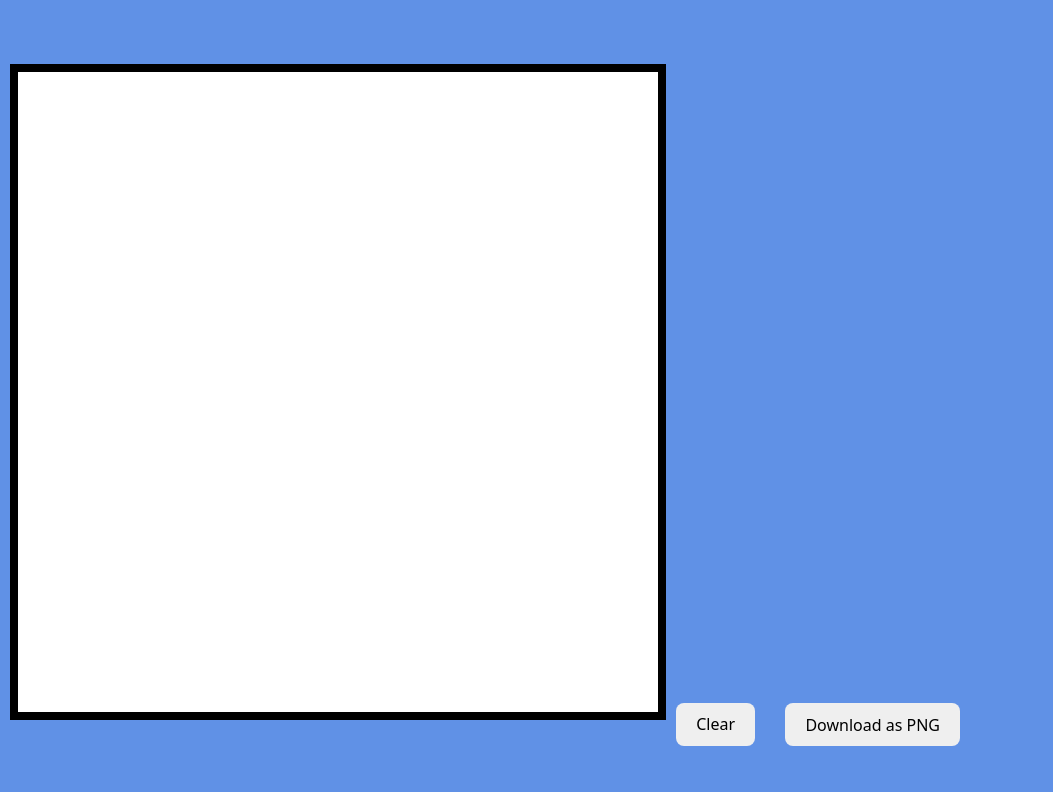
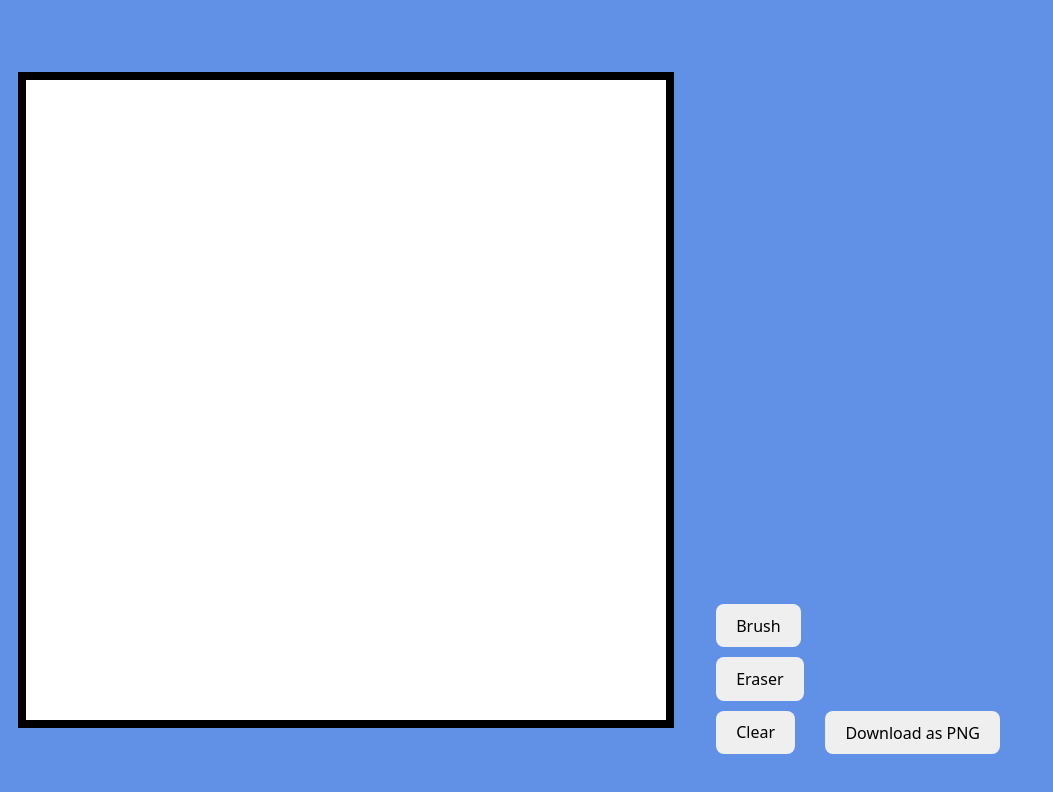
Before and after one commit to Biskkit/Pixel-Art-Site, a React (Vite) app: page / in a window 1280 px wide. Shown: the top 792 px of the page, without its empty margins (0-1053 px from the left). Built offline with nearby package versions, Linux system fonts and the light colour scheme.

Commit message:
Implement eraser and brush tool and change some CSS styling

```diff
--- a/src/App.css
+++ b/src/App.css
@@ -1,4 +1,5 @@
 canvas {
+	/* display: block; */
 	border: .5em black solid;
 	image-rendering: pixelated;
 	background-color: white;
@@ -7,7 +8,7 @@ canvas {
 
 a.buttonLink {
 	text-decoration: none;
-	color: light-dark(black, white);
+	color: light-dark(ButtonText, ButtonText);
 	margin: 0px 30px;
 	/* Padding works for separation between content and things like borders */
 	padding: .6em 1.2em;
@@ -18,3 +19,12 @@ a.buttonLink {
 a.buttonLink:hover {
 	border-color: #ffffff;
 }
+
+div.sidebar {
+	display: inline-block;
+	margin: 0em 2em;
+}
+div.tools > button {
+	display: block;
+	margin: 10px 0px;
+}
--- a/src/components/canvas.jsx
+++ b/src/components/canvas.jsx
@@ -1,6 +1,6 @@
 import { useEffect, useRef, useState } from "react";
 import { Sidebar } from "./sidebar";
-import { fillPixel } from "../helper-functions/canvasFunctions";
+import { erasePixel, fillPixel } from "../helper-functions/canvasFunctions";
 
 // Main component
 export function Canvas() {
@@ -49,7 +49,7 @@ export function Canvas() {
 	 * Then, these buttons can call this function and update the top-level currentAction state variable accordingly.
 	 * @param {String} action, action to update to
 	*/
-	function updateAction (action) {
+	function updateCanvasAction (action) {
 		setCanvasAction(action);
 	}
 
@@ -75,6 +75,9 @@ export function Canvas() {
 		switch (canvasAction) {
 			case "paint":
 				fillPixel(canvas, posX, posY, pScale);
+				break;
+			case "erase":
+				erasePixel(canvas, posX, posY, pScale);
 				break;
 			default:
 				break;
@@ -114,7 +117,7 @@ export function Canvas() {
 				height={16}
 			width={16}>
 			</canvas>
-			<Sidebar canvas = {canvasRef.current}/>
+			<Sidebar canvas = {canvasRef.current} updateCanvasAction = { updateCanvasAction }/>
 		</>
 	);
 }
--- a/src/components/sidebar.jsx
+++ b/src/components/sidebar.jsx
@@ -12,12 +12,30 @@
  * Top-level Sidebar component.
  * @param {HTMLCanvasElement1} canvas, top-level canvas object
  */
-export function Sidebar({ canvas }) {
+export function Sidebar({ canvas, updateCanvasAction }) {
 	return (
-		<>
-			<ClearBtn canvas = {canvas}/>
-			<DownloadLink canvas = {canvas}/>
-		</>
+		<div className="sidebar">
+			<div className="tools">
+				<BrushButton updateCanvasAction={updateCanvasAction}/>
+				<EraserButton updateCanvasAction={updateCanvasAction}/>
+			</div>
+			<div className="utility">
+				<ClearBtn canvas = {canvas}/>
+				<DownloadLink canvas = {canvas}/>
+			</div>
+		</div>
+	)
+}
+
+function BrushButton( { updateCanvasAction } ) {
+	return(
+		<button color="blue" onClick={() => updateCanvasAction("paint")}>Brush</button>
+	)
+}
+
+function EraserButton( { updateCanvasAction } ) {
+	return(
+		<button color = "pink" onClick={() => updateCanvasAction("erase")}>Eraser</button>
 	)
 }
 
--- a/src/helper-functions/canvasFunctions.jsx
+++ b/src/helper-functions/canvasFunctions.jsx
@@ -26,3 +26,18 @@ export function fillPixel(canvas, posX, posY, pScale) {
 	posY = transposePosition(posY, pScale);
 	ctx.fillRect(posX, posY, 1, 1);
 }
+
+/**
+ * @brief Same as fillPixel except it clears the pixel instead
+ * @param {HTMLCanvasElement} canvas, canvas to act on
+ * @param posX, x position on canvas
+ * @param posY, y position on canvas
+ */
+export function erasePixel (canvas, posX, posY, pScale) {
+	// Native JS event to access things react doesn't support like offsetX and offsetY
+	const ctx = canvas.getContext('2d');
+	// Transpose x and y position
+	posX = transposePosition(posX, pScale);
+	posY = transposePosition(posY, pScale);
+	ctx.clearRect(posX, posY, 1, 1);
+}
--- a/src/index.css
+++ b/src/index.css
@@ -14,7 +14,6 @@
 
 
 body {
-  margin: 0;
   display: flex;
   place-items: center;
   min-width: 320px;
@@ -34,7 +33,6 @@ button {
   font-weight: 500;
   font-family: inherit;
   cursor: pointer;
-  transition: border-color 0.25s;
 }
 button:hover {
   border-color: #ffffff;
```
